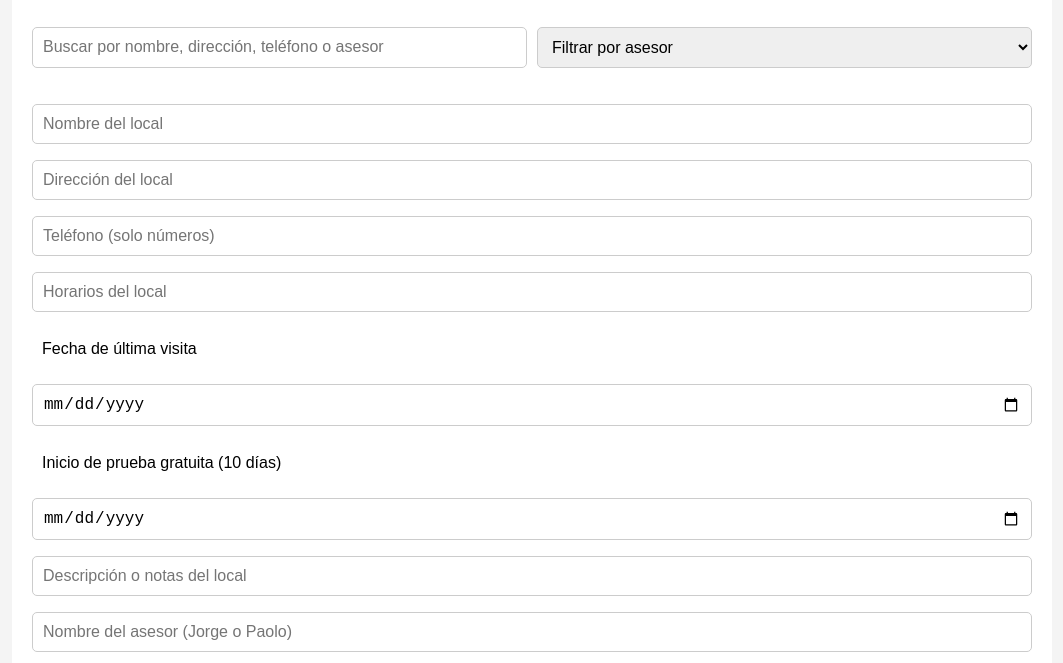
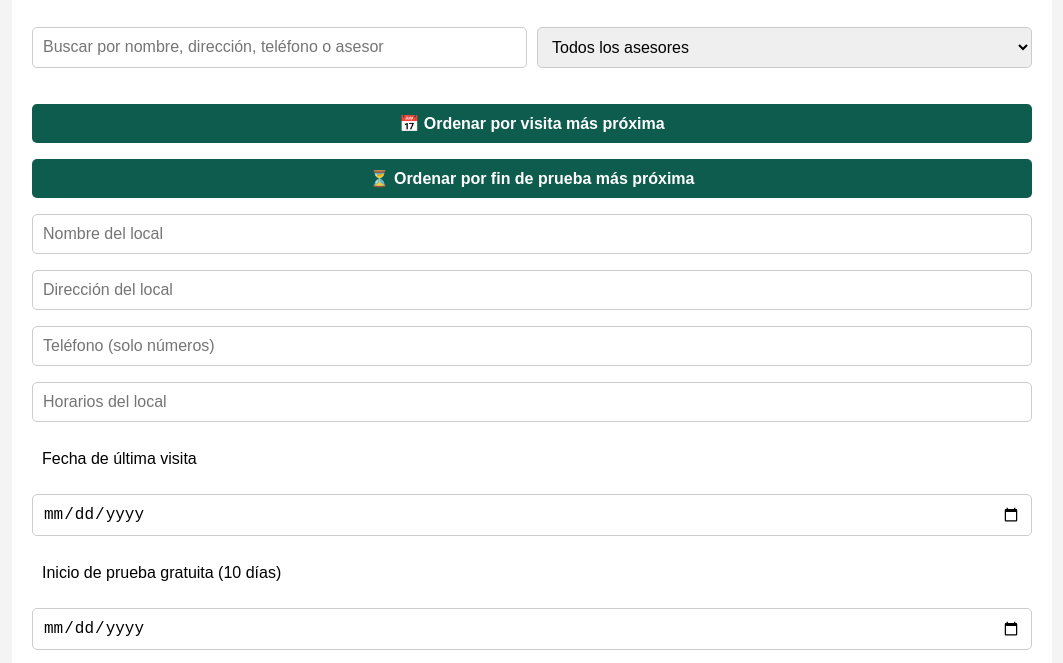
Before and after one commit to PaoloMariano14/CRM-Measy-Reservas-, a plain HTML site: page index.html in a window 1280 px wide. Shown: the part 101-764 px from the top of the page, without its empty margins (108-1171 px from the left). Drawn offline with Linux system fonts and the light colour scheme.

Commit message:
index.html

```diff
--- a/index.html
+++ b/index.html
@@ -10,14 +10,22 @@
   <div class="container">
     <h1>CRM de Clientes</h1>
 
-    <!-- Buscador y Filtro por Asesor -->
+    <!-- Buscador y Filtros -->
     <div class="filters">
       <input type="text" id="search" placeholder="Buscar por nombre, dirección, teléfono o asesor" />
       <select id="filterAdvisor">
-        <option value="">Filtrar por asesor</option>
+        <option value="">Todos los asesores</option>
         <option value="Jorge">Jorge</option>
         <option value="Paolo">Paolo</option>
+        <option value="Maxi">Maxi</option>
+        <option value="Ro">Ro</option>
       </select>
+    </div>
+
+    <!-- Botones de ordenamiento -->
+    <div class="sort-buttons">
+      <button type="button" onclick="sortByNextVisit()">📅 Ordenar por visita más próxima</button>
+      <button type="button" onclick="sortByTrialEnd()">⏳ Ordenar por fin de prueba más próxima</button>
     </div>
 
     <!-- Formulario para agregar locales -->
@@ -34,7 +42,7 @@
       <input type="date" id="trialStart" required />
 
       <input type="text" id="notes" placeholder="Descripción o notas del local" />
-      <input type="text" id="advisor" placeholder="Nombre del asesor (Jorge o Paolo)" required />
+      <input type="text" id="advisor" placeholder="Nombre del asesor (Jorge, Paolo, Maxi o Ro)" required />
 
       <button type="submit">Agregar local</button>
     </form>
```
